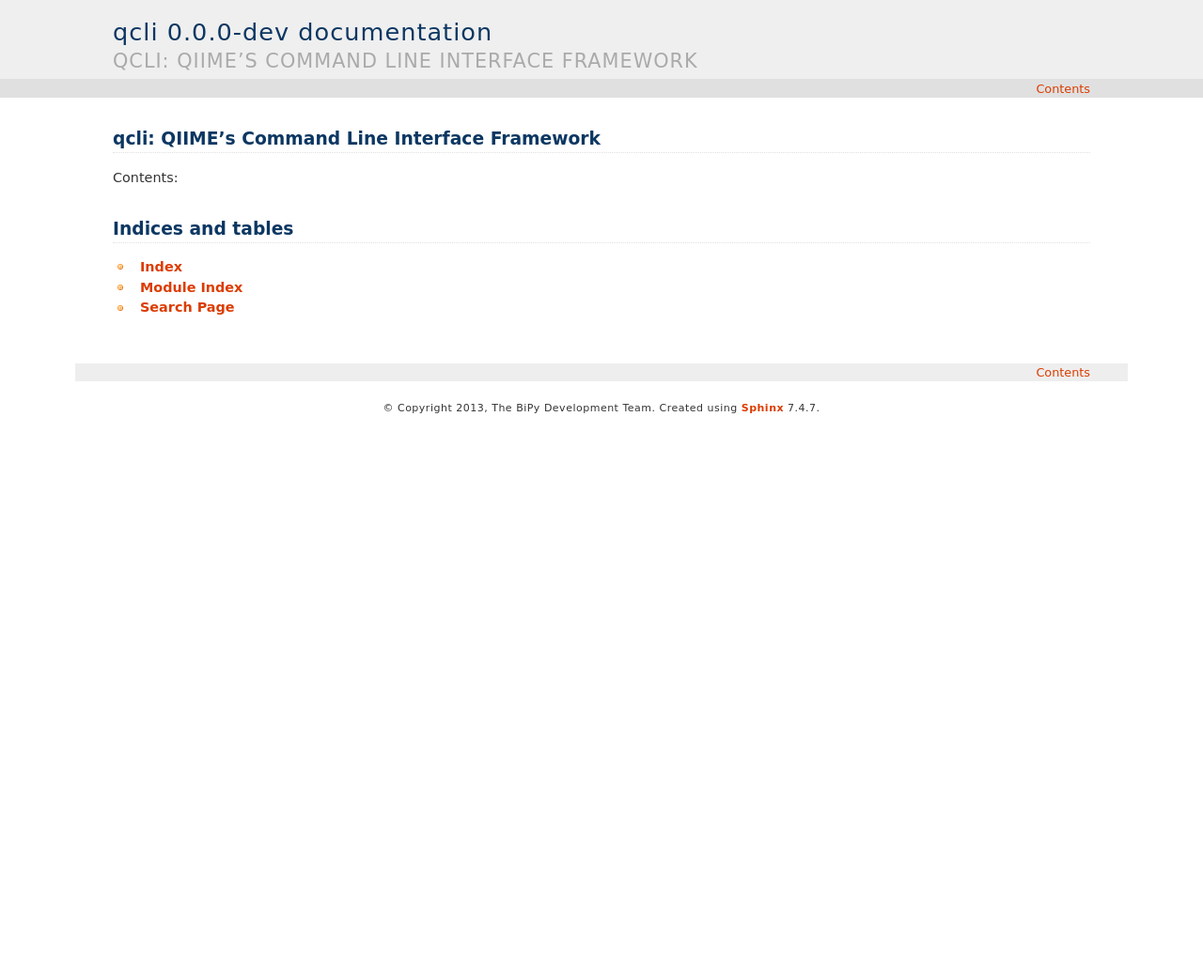
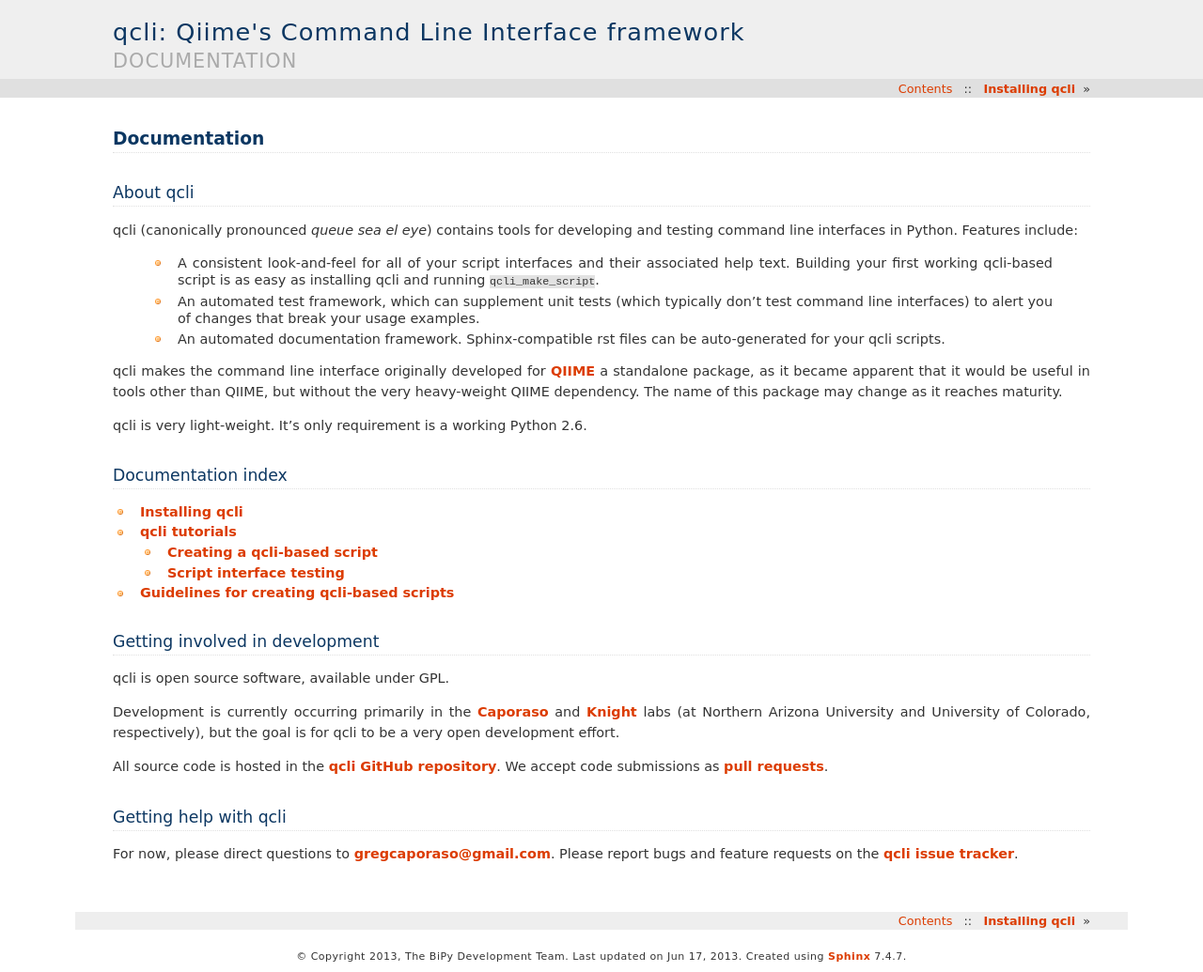
Before and after one commit to biocore/pyqi, a Sphinx documentation site: the page built from doc/index.rst, in a window 1280 px wide. Shown: the whole page at 94% size. Built offline with Sphinx 7.4.7, drawn with Linux system fonts in a browser that asks for light colours; before the commit the page ends 900 px from its top, so only the background shows below that.

Commit message:
created template website

```diff
--- a/doc/conf.py
+++ b/doc/conf.py
@@ -103,10 +103,10 @@
 
 # The name for this set of Sphinx documents.  If None, it defaults to
 # "<project> v<release> documentation".
-#html_title = None
+html_title = "qcli: QIIME's Command Line Interface framework"
 
 # A shorter title for the navigation bar.  Default is the same as html_title.
-#html_short_title = None
+html_short_title = "qcli: Qiime's Command Line Interface framework"
 
 # The name of an image file (relative to this directory) to place at the top
 # of the sidebar.
@@ -124,7 +124,7 @@
 
 # If not '', a 'Last updated on:' timestamp is inserted at every page bottom,
 # using the given strftime format.
-#html_last_updated_fmt = '%b %d, %Y'
+html_last_updated_fmt = '%b %d, %Y'
 
 # If true, SmartyPants will be used to convert quotes and dashes to
 # typographically correct entities.
@@ -141,13 +141,13 @@
 #html_domain_indices = True
 
 # If false, no index is generated.
-#html_use_index = True
+html_use_index = False
 
 # If true, the index is split into individual pages for each letter.
 #html_split_index = False
 
 # If true, links to the reST sources are added to the pages.
-#html_show_sourcelink = True
+html_show_sourcelink = False
 
 # If true, "Created using Sphinx" is shown in the HTML footer. Default is True.
 #html_show_sphinx = True
--- /dev/null
+++ b/doc/guidelines/index.rst
@@ -0,0 +1,5 @@
+.. _guidelines_index:
+
+==========================================
+Guidelines for creating qcli-based scripts
+==========================================
--- a/doc/index.rst
+++ b/doc/index.rst
@@ -1,17 +1,40 @@
 
-qcli: QIIME's Command Line Interface Framework
-==============================================
+Documentation
+=============
 
-Contents:
+About qcli
+----------
+
+qcli (canonically pronounced *queue sea el eye*) contains tools for developing and testing command line interfaces in Python. Features include:
+
+ * A consistent look-and-feel for all of your script interfaces and their associated help text. Building your first working qcli-based script is as easy as installing qcli and running ``qcli_make_script``.
+ * An automated test framework, which can supplement unit tests (which typically don't test command line interfaces) to alert you of changes that break your usage examples.
+ * An automated documentation framework. Sphinx-compatible rst files can be auto-generated for your qcli scripts.
+
+qcli makes the command line interface originally developed for `QIIME <www.qiime.org>`_ a standalone package, as it  became apparent that it would be useful in tools other than QIIME, but without the very heavy-weight QIIME dependency. The name of this package may change as it reaches maturity.
+
+qcli is very light-weight. It's only requirement is a working Python 2.6.
+
+Documentation index
+-------------------
 
 .. toctree::
    :maxdepth: 2
 
+   install/index.rst
+   tutorials/index.rst
+   guidelines/index.rst
 
+Getting involved in development
+-------------------------------
 
-Indices and tables
-==================
+qcli is open source software, available under GPL.
 
-* :ref:`genindex`
-* :ref:`modindex`
-* :ref:`search`
+Development is currently occurring primarily in the `Caporaso <http://www.caporaso.us>`_ and `Knight <https://knightlab.colorado.edu/>`_ labs (at Northern Arizona University and University of Colorado, respectively), but the goal is for qcli to be a very open development effort.
+
+All source code is hosted in the `qcli GitHub repository <https://github.com/bipy/qcli/>`_. We accept code submissions as `pull requests <https://help.github.com/articles/using-pull-requests>`_.
+
+Getting help with qcli
+----------------------
+
+For now, please direct questions to gregcaporaso@gmail.com. Please report bugs and feature requests on the `qcli issue tracker <https://github.com/bipy/qcli/issues>`_.
--- /dev/null
+++ b/doc/install/index.rst
@@ -0,0 +1,5 @@
+.. _install_index:
+
+===============
+Installing qcli
+===============
--- /dev/null
+++ b/doc/tutorials/creating_a_qcli_based_script.rst
@@ -0,0 +1,4 @@
+.. _creating:
+
+Creating a qcli-based script
+============================
--- /dev/null
+++ b/doc/tutorials/index.rst
@@ -0,0 +1,15 @@
+.. _tutorial_index:
+.. qcli tutorials
+
+.. index:: Tutorials
+
+==================
+qcli tutorials
+==================
+These pages provide details on working with qcli.
+
+.. toctree::
+   :maxdepth: 2
+
+   creating_a_qcli_based_script.rst
+   script_interface_testing.rst
--- /dev/null
+++ b/doc/tutorials/script_interface_testing.rst
@@ -0,0 +1,4 @@
+.. _testing:
+
+Script interface testing
+========================
```
